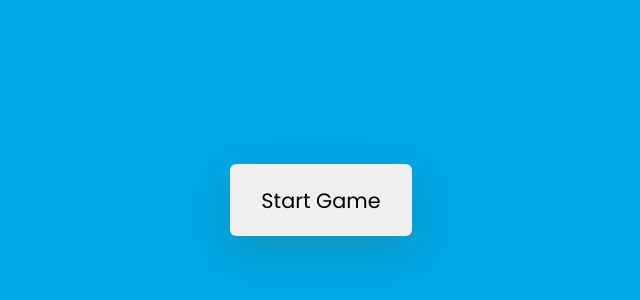
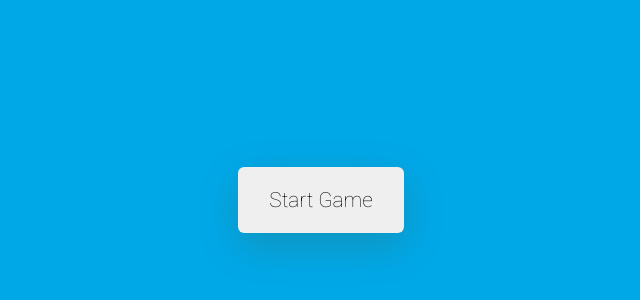
Before and after one commit to kinpark/memory-game, a plain HTML site: page index.html in a window 1280 px wide. Shown: the part 200-500 px from the top of the page, without its empty margins (319-959 px from the left). Drawn offline with Linux system fonts and the light colour scheme.

Commit message:
Add files via upload

```diff
--- a/index.html
+++ b/index.html
@@ -4,10 +4,7 @@
     <meta name="viewport" content="width=device-width, initial-scale=1.0" />
     <title>Memory Game</title>
     <!-- Google Fonts -->
-    <link
-      href="https://fonts.googleapis.com/css2?family=Poppins:wght@400;600&display=swap"
-      rel="stylesheet"
-    />
+    <link href="https://fonts.googleapis.com/css2?family=Montserrat&family=Roboto:wght@100&display=swap" rel="stylesheet">
     <!-- Stylesheet -->
     <link rel="stylesheet" href="style.css" />
   </head>
--- a/style.css
+++ b/style.css
@@ -2,7 +2,8 @@
   padding: 0;
   margin: 0;
   box-sizing: border-box;
-  font-family: "Poppins", sans-serif;
+  font-family: 'Montserrat', sans-serif;
+  font-family: 'Roboto', sans-serif;
 }
 body {
   background-color: #00a8e8;
@@ -48,7 +49,7 @@ body {
   align-items: center;
   justify-content: center;
   border: 4px solid #000000;
-  transition: transform 0.7s ease-out;
+  transition: transform 0.5s ease-out;
   backface-visibility: hidden;
 }
 .card-before {
```
